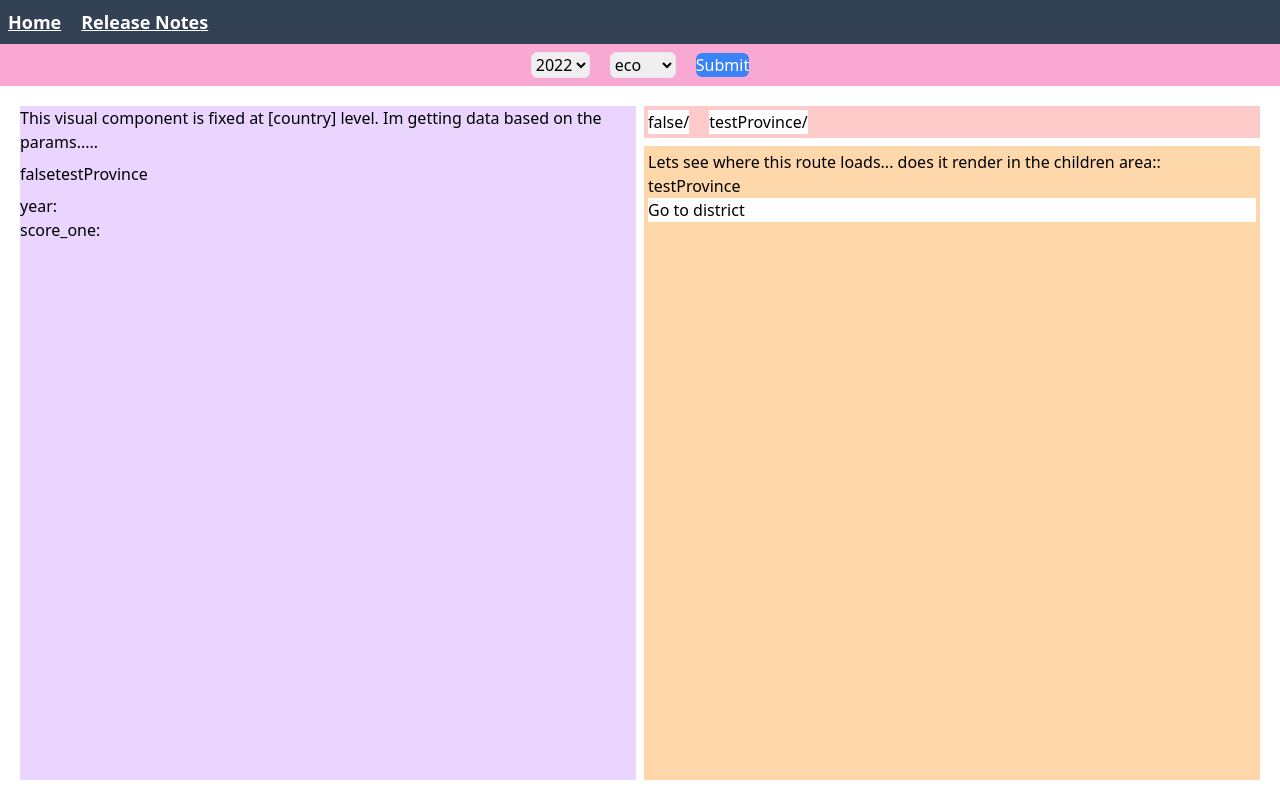
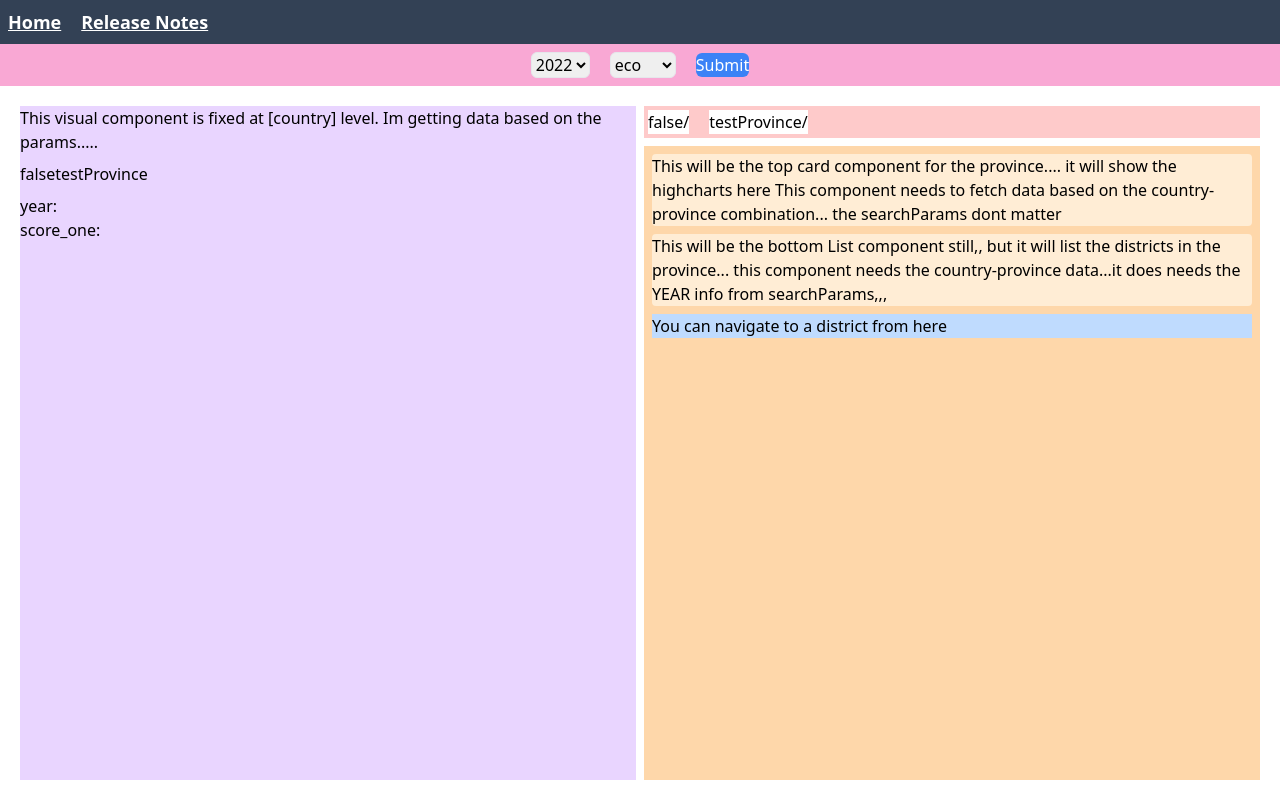
Before and after one commit to RobJJ/gpbp-ldt, a Next.js app: page /dashboard/false/testProvince in a window 1280 px wide. Built offline with nearby package versions, Linux system fonts and the light colour scheme.

Commit message:
fixed nav for breadcrumbs and rendering all the way through with pages

```diff
--- a/src/app/dashboard/[country]/[province]/[district]/page.js
+++ b/src/app/dashboard/[country]/[province]/[district]/page.js
@@ -1,9 +1,19 @@
 // ** dynamic
 
-export default function DistrictPage() {
+export default function DistrictPage({ params, searchParams }) {
+  // fetch data here for the chosen district!!
   return (
-    <div className="bg-yellow-200 w-full h-full">
-      <span>Yo bruski, im district !! where did I load brada??</span>
+    <div className="bg-yellow-200 w-full h-full flex flex-col gap-2">
+      <span className="bg-yellow-100">
+        This is the top card component and will show the district level
+        highcharts data... you dont need year here but need all the data for the
+        district!
+      </span>
+      <span className="bg-yellow-100">
+        This is the bottom component that will diplay the data for insights...
+        you will need to have fetched data from the insights collection for that
+        district!
+      </span>
     </div>
   );
 }
--- a/src/app/dashboard/[country]/[province]/page.js
+++ b/src/app/dashboard/[country]/[province]/page.js
@@ -2,18 +2,32 @@
 
 import Link from "next/link";
 
-export default function ProvincePage({ params }) {
+// ok we have access to the params and searchParams because this is page.js and dynamic
+export default function ProvincePage({ params, searchParams }) {
+  // fetch data here for the chosen Province!!
+  // console.log("[ProvincePage] : rendered : params : ", params);
+  // console.log("[ProvincePage] : rendered : searchParams : ", searchParams);
   return (
-    <div className="w-full h-full bg-orange-200 flex flex-col p-1">
-      <span>
-        Lets see where this route loads... does it render in the children area::{" "}
-        {params.province}
+    <div className="w-full h-full bg-orange-200 flex flex-col p-2 gap-2">
+      <span className="bg-orange-100 rounded">
+        This will be the top card component for the province.... it will show
+        the highcharts here This component needs to fetch data based on the
+        country-province combination... the searchParams dont matter
+      </span>
+      <span className="bg-orange-100 rounded">
+        This will be the bottom List component still,, but it will list the
+        districts in the province... this component needs the country-province
+        data...it does needs the YEAR info from searchParams,,,
       </span>
       <Link
-        href={`/dashboard/${params.country}/${params.province}/poopDistrict`}
-        className="bg-white"
+        href={{
+          pathname: `/dashboard/${params.country}/${params.province}/testDistrictBitch`,
+          // can spread the searchParams!!!! *******
+          query: { ...searchParams },
+        }}
+        className="bg-blue-200"
       >
-        Go to district
+        You can navigate to a district from here
       </Link>
     </div>
   );
--- a/src/app/dashboard/[country]/page.js
+++ b/src/app/dashboard/[country]/page.js
@@ -3,8 +3,8 @@
 import CountryPageListComponent from "@/components/CountryPageListComponent";
 
 export default function CountryPage({ params, searchParams }) {
-  console.log("[CountryPage] : rendered : params : ", params);
-  console.log("[CountryPage] : rendered : searchParams : ", searchParams);
+  // console.log("[CountryPage] : rendered : params : ", params);
+  // console.log("[CountryPage] : rendered : searchParams : ", searchParams);
   return (
     <div className="w-full h-full bg-purple-300 flex flex-col p-2 gap-2">
       <section className="w-full h-1/2 bg-purple-100">
--- a/src/components/BreadCrumbs.jsx
+++ b/src/components/BreadCrumbs.jsx
@@ -1,20 +1,38 @@
 "use client";
 import Link from "next/link";
-import { useParams } from "next/navigation";
+import { useParams, useSearchParams } from "next/navigation";
 
 export default function BreadCrumbs() {
   const params = useParams();
+  const searchParams = useSearchParams();
   // console.log("typeof params from breadcrumbs:", typeof params);
   return (
     <div className="w-full bg-red-200 flex gap-5 p-1">
       {params.country && (
-        <Link href={`/dashboard/${params.country}`} className="bg-white">
+        <Link
+          href={{
+            pathname: `/dashboard/${params.country}`,
+            query: {
+              year: searchParams.get("year"),
+              score_one: searchParams.get("score_one"),
+              score_two: searchParams.get("score_two"),
+            },
+          }}
+          className="bg-white"
+        >
           {params.country}/
         </Link>
       )}
       {params.province && (
         <Link
-          href={`/dashboard/${params.country}/${params.province}`}
+          href={{
+            pathname: `/dashboard/${params.country}/${params.province}`,
+            query: {
+              year: searchParams.get("year"),
+              score_one: searchParams.get("score_one"),
+              score_two: searchParams.get("score_two"),
+            },
+          }}
           className="bg-white"
         >
           {params.province}/
@@ -22,7 +40,14 @@ export default function BreadCrumbs() {
       )}
       {params.district && (
         <Link
-          href={`/dashboard/${params.country}/${params.province}/${params.district}`}
+          href={{
+            pathname: `/dashboard/${params.country}/${params.province}/${params.district}`,
+            query: {
+              year: searchParams.get("year"),
+              score_one: searchParams.get("score_one"),
+              score_two: searchParams.get("score_two"),
+            },
+          }}
           className="bg-white"
         >
           {params.district}
```
